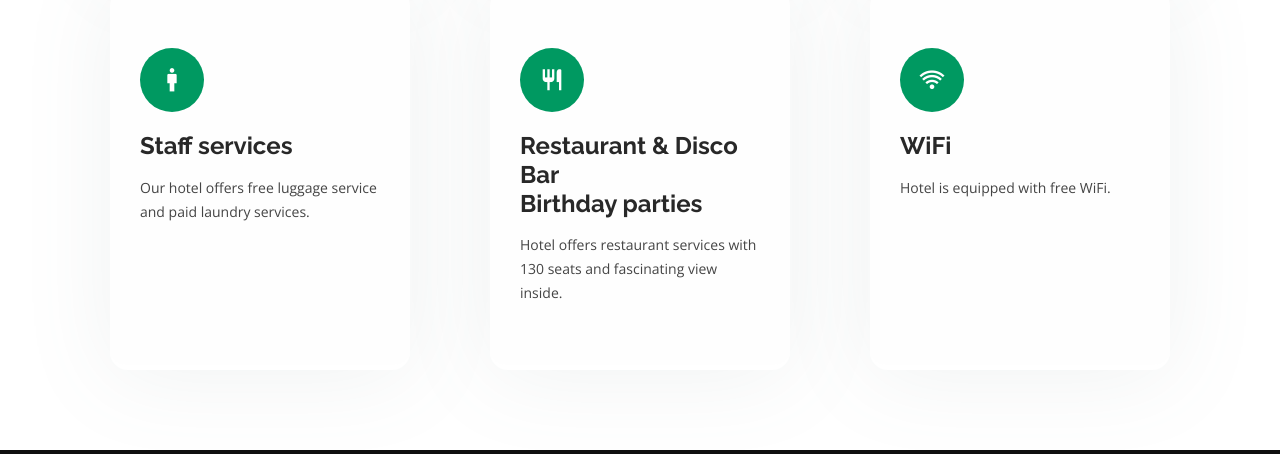
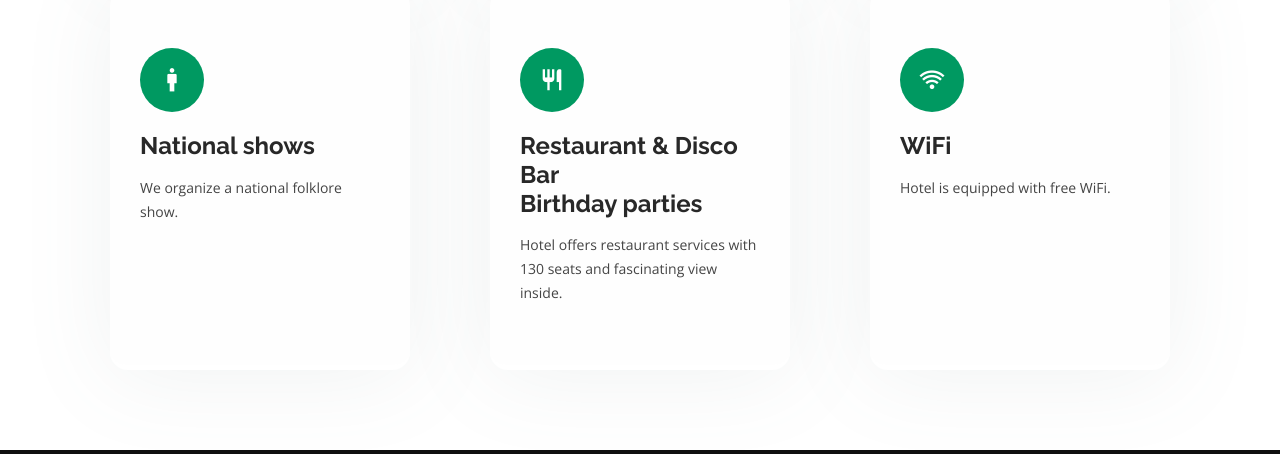
Before and after one commit to bobur2308/newOrient, a plain HTML site: page pages/services.html in a window 1280 px wide. Shown: the part 1700-2154 px from the top of the page. Drawn offline with nearby package versions, Linux system fonts and the light colour scheme.

Commit message:
Update services.html

```diff
--- a/pages/services.html
+++ b/pages/services.html
@@ -207,9 +207,9 @@
         <div class="col-lg-4 col-md-6 d-flex align-items-stretch mt-4">
           <div class="icon-box">
             <div class="icon"><i class="bx bx-male"></i></div>
-            <h4><a href="">Staff services</a></h4>
+            <h4><a href="">National shows</a></h4>
             <p>
-              Our hotel offers free luggage service and paid laundry services.
+              We organize a national folklore show.
             </p>
           </div>
         </div>
```
